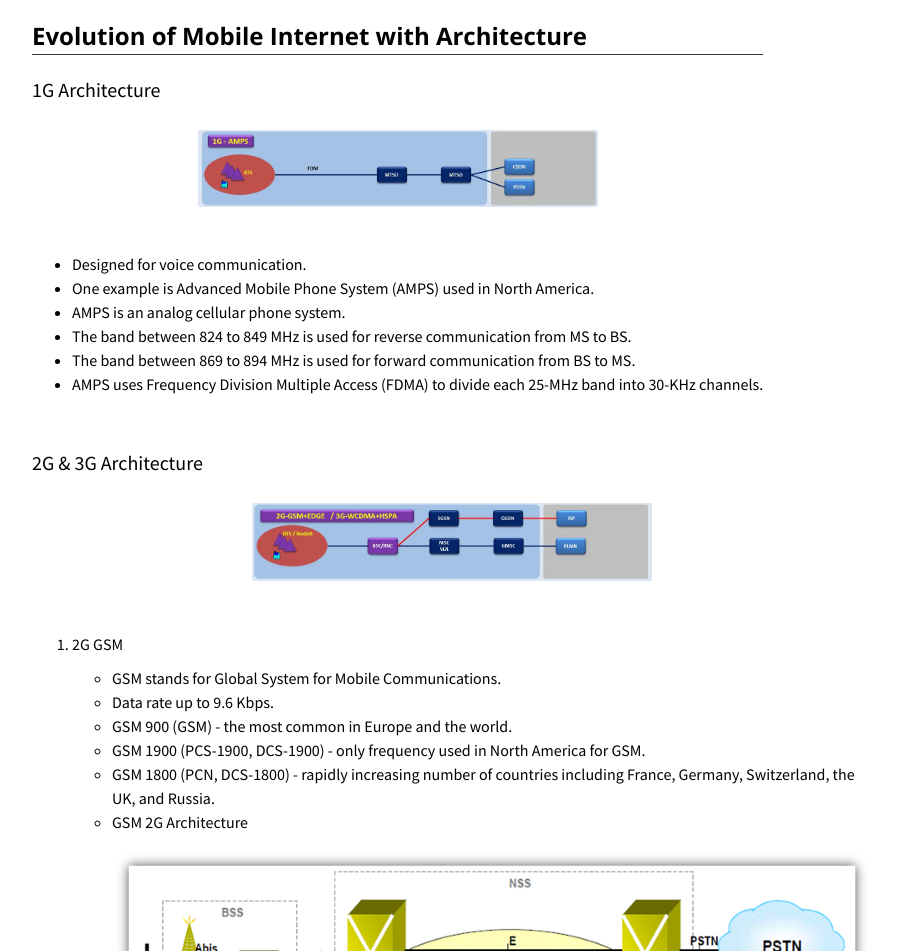
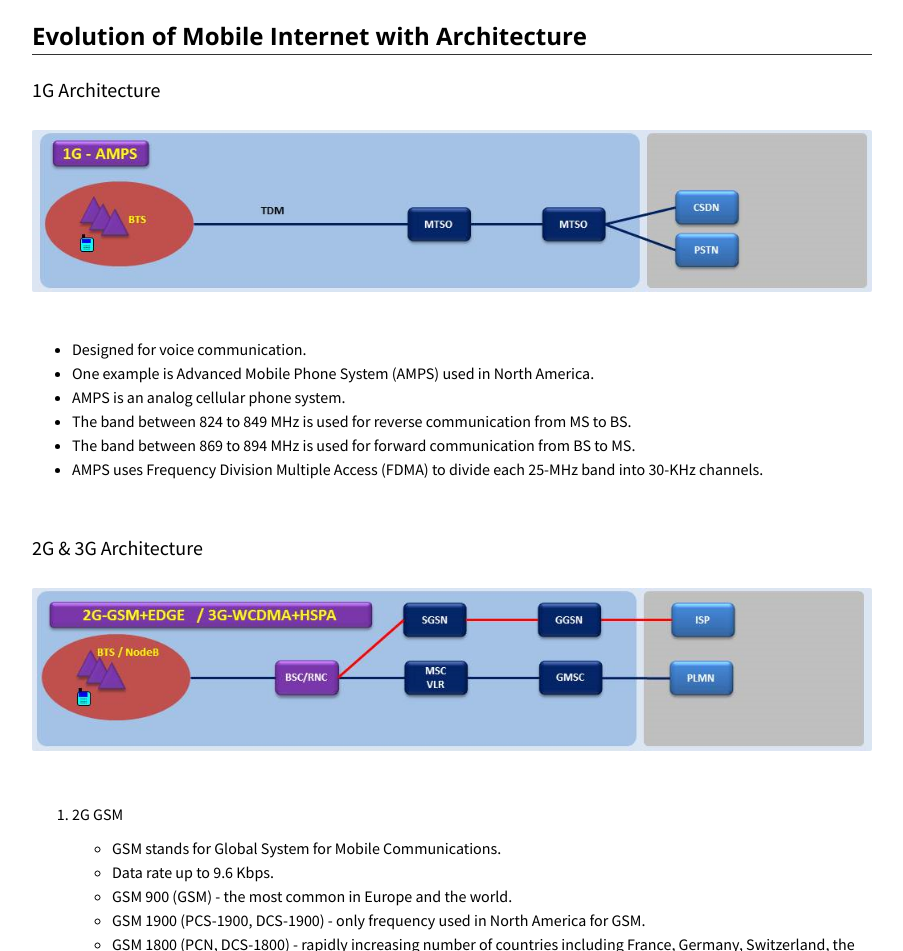
Before and after one commit to kheeirul96/cellular-networks, a plain HTML site: page index.html in a window 1280 px wide. Shown: the part 3996-4947 px from the top of the page, without its empty margins (188-1091 px from the left). Drawn offline with nearby package versions, Linux system fonts and the light colour scheme.

Commit message:
info update cellular

```diff
--- a/index.html
+++ b/index.html
@@ -192,7 +192,7 @@
             <h2 class="add-top-margin">Evolution of Mobile Internet with Architecture</h2>
             <hr>
             <p class="text text-large">1G Architecture</p>
-			<img class="image center max-width-400" src="img/1g.png">
+			<img class="image center" src="img/1g.png">
             <p class="text">
              <ul>
               <li>Designed for voice communication.</li>
@@ -210,7 +210,7 @@
         <div class="flex-row">
           <div class="flex-item flex-column">
             <p class="text text-large">2G & 3G Architecture</p>
-			<img class="image center max-width-400" src="img/2g.png">
+			<img class="image center" src="img/2g.png">
             <p class="text">
              <ol>
 			  <li>2G GSM</li>
```
